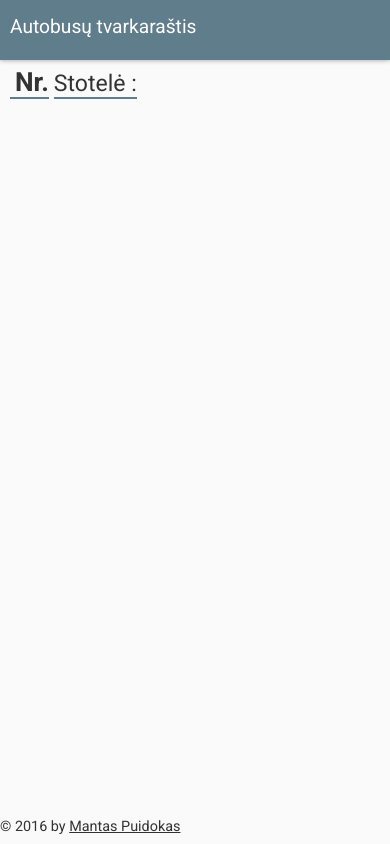
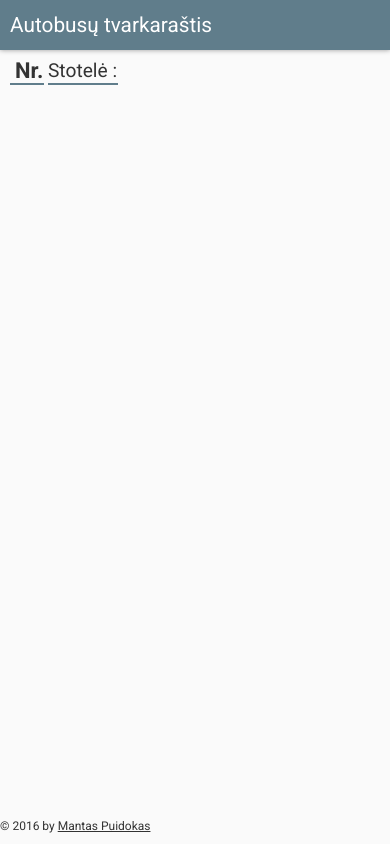
Before and after one commit to mantasdev/kedbus, a plain HTML site: page index.html in a window 390 px wide. Drawn offline with nearby package versions, Linux system fonts and the light colour scheme.

Commit message:
style changes, code optimizations

```diff
--- a/index.html
+++ b/index.html
@@ -4,14 +4,13 @@
 <head>
     <title>Kedbus Tvarkaraštis</title>
     <meta charset="UTF-8">
-    <meta name="viewport" content="width=device-width,initial-scale=1,maximum-scale=1,user-scalable=no">
+    <meta name="viewport" content="width=device-width,initial-scale=1">
     <meta name="HandheldFriendly" content="true">
     <meta name="theme-color" content="#607D8B">
     <meta name="apple-mobile-web-app-capable" content="yes">
     <meta name="mobile-web-app-capable" content="yes">
     <link rel="stylesheet" href="style.css">
     <link href='https://fonts.googleapis.com/css?family=Roboto:400,500,700,300' rel='stylesheet' type='text/css'>
-    <link href="https://fonts.googleapis.com/icon?family=Material+Icons" rel="stylesheet">
     <script src = "https://ajax.googleapis.com/ajax/libs/angularjs/1.5.5/angular.min.js"></script>
 
 </head>
@@ -19,7 +18,6 @@
     <div ng-app="timeTable" ng-controller="ngCtrl">
         <header class="header">
             <h2>{{appName}}</h2>
-            <a href="javascript:void(0)" class="hamburger-nav"><i class="material-icons ">&#xE5D2;</i></a>
             <nav class="side-nav">
 
             </nav>
--- a/style.css
+++ b/style.css
@@ -1,185 +1,186 @@
-/* line 1, C:/web/kedbus/style.scss */
 * {
+    box-sizing: border-box;
+    margin: 0;
     padding: 0;
-  margin: 0;
-  box-sizing: border-box;
-  transition: all 0.2s; }
+    -webkit-transition: all .2s;
+    transition: all .2s;
+}
 
-/* line 7, C:/web/kedbus/style.scss */
 body {
-  font-family: 'Roboto', sans-serif;
+    -webkit-font-smoothing: antialiased;
     background: #fafafa;
     color: #333;
+    font-family: Roboto, sans-serif;
     font-size: 1em;
-  -webkit-font-smoothing: antialiased; }
+}
 
-/* line 14, C:/web/kedbus/style.scss */
 a {
-  color: #333; }
+    color: #333;
+}
 
-/* line 17, C:/web/kedbus/style.scss */
-input, select:focus {
-  outline: 0; }
+input,
+select:focus {
+    outline: 0;
+}
 
-/* line 20, C:/web/kedbus/style.scss */
 .header {
-  height: 60px;
     background: #607D8B;
+    box-shadow: 0 0 5px rgba(1, 1, 1, 0.4);
     color: #fff;
+    height: 50px;
     padding: 10px;
-  box-shadow: 0 0 5px rgba(1, 1, 1, 0.4);
     position: fixed;
+    top: 0;
     width: 100%;
-  top: 0; }
+    -webkit-user-select: none;
+    -moz-user-select: none;
+    -ms-user-select: none;
+    user-select: none;
+}
 
-/* line 30, C:/web/kedbus/style.scss */
 .header h2 {
-  line-height: 1.2;
     font-weight: 400;
-  padding-top: 5px; }
+    line-height: 1;
+    padding-top: 5px;
+}
 
-/* line 35, C:/web/kedbus/style.scss */
-.hamburger-nav {
-  position: absolute;
-  cursor: pointer;
-  right: 7px;
-  top: 18px; }
+.content {
+    margin: 0 auto;
+    max-width: 700px;
+    min-height: 96vh;
+    padding-top: 50px;
+}
 
-/* line 41, C:/web/kedbus/style.scss */
-.hamburger-nav.close {
-  z-index: 10;
-  color: black;
-  right: 210px; }
+.filter-wrapper {
+    display: block;
+    margin: 7px 0;
+    padding-left: 10px;
+}
 
-/* line 46, C:/web/kedbus/style.scss */
-.hamburger-nav.close:before {
-  content: ""; }
-
-/* line 49, C:/web/kedbus/style.scss */
-.side-nav {
-  position: absolute;
-  top: 0;
-  width: 250px;
-  right: -250px;
-  height: 100vh;
-  background: #fff; }
-
-/* line 57, C:/web/kedbus/style.scss */
-.side-nav.slide {
-  box-shadow: 0 0 20px rgba(1, 1, 1, 0.3);
-  right: 0px; }
-
-/* line 61, C:/web/kedbus/style.scss */
-.content {
-  padding-top: 60px;
-  max-width: 700px;
-  margin: 0 auto;
-  min-height: 96vh; }
-
-/* line 68, C:/web/kedbus/style.scss */
-.filter-wrapper {
-  padding-left: 10px;
-  display: block;
-  margin: 7px 0; }
-
-/* line 74, C:/web/kedbus/style.scss */
 .filter-wrapper select {
+    -webkit-appearance: none;
+    background: none;
+    border: 0;
+    border-bottom: 2px solid #607D8B;
+    border-radius: 0;
+    color: inherit;
+    display: inline-block;
     font-family: inherit;
     font-size: 1.375em;
-  color: inherit;
-  display: inline-block;
-  background: none;
-  border: 0;
+    min-width: 30px;
     vertical-align: text-bottom;
-  border-bottom: 2px solid #607D8B;
-  border-radius: 0;
-  -webkit-appearance: none;
-  min-width: 30px; }
+    cursor: pointer;
+    height: 28px;
+}
+.filter-wrapper select:hover{
+    box-shadow: 0px 3px 10px rgba(0,0,0,0.2);
+}
+.filter-wrapper select:focus{
+    background-color: initial;
+}
+.filter-wrapper select.bus-select {
+    font-weight: 700;
+    padding-left: 5px;
+}
 
-/* line 88, C:/web/kedbus/style.scss */
-.filter-wrapper select.bus-select {
-  font-weight: bold;
-  padding-left: 5px; }
+.filter-wrapper select.stop-select {
+    font-size: 1.2em;
+    padding-left: 0;
+}
 
-/* line 93, C:/web/kedbus/style.scss */
-.filter-wrapper select.stop-select {
-  padding-left: 0;
-  font-size: 1.2em; }
-
-/* line 98, C:/web/kedbus/style.scss */
 .filter-wrapper .route {
     display: block;
+    opacity: 0.7;
     padding-top: 5px;
-  opacity: 0.7; }
+}
 
-/* line 103, C:/web/kedbus/style.scss */
 .time-table {
+    border-bottom: 1px solid #ccc;
     border-collapse: collapse;
+    border-top: 1px solid #ccc;
+    box-shadow: 0 4px 10px rgba(1, 1, 1, 0.05);
+    cursor: default;
     width: 100%;
-  cursor: default;
-  border-bottom: 1px solid #ccc;
-  border-top: 1px solid #ccc;
-  box-shadow: 0 4px 10px rgba(1, 1, 1, 0.05); }
+}
 
-/* line 111, C:/web/kedbus/style.scss */
 .time-table tr {
+    -webkit-animation: fade-in .3s forwards;
+    animation: fade-in .3s forwards;
     background: #fff;
-  animation: fade-in 0.3s forwards; }
+}
 
-/* line 116, C:/web/kedbus/style.scss */
 .time-table tr:nth-child(even) {
-  background: #ECEFF1; }
+    background: #ECEFF1;
+}
 
-/* line 119, C:/web/kedbus/style.scss */
-.time-table th, .time-table td {
+.time-table th,
+.time-table td {
     display: inline-block;
+    line-height: 25px;
+    min-height: 25px;
     min-width: 30px;
-  min-height: 25px;
-  line-height: 25px; }
+}
 
-/* line 125, C:/web/kedbus/style.scss */
 .time-table th {
+    border-right: 1px solid #CFD8DC;
+    padding-right: 3px;
     text-align: right;
-  border-right: 1px solid #CFD8DC;
-  padding-right: 3px; }
+    font-weight: 500;
+}
 
-/* line 130, C:/web/kedbus/style.scss */
 .time-table td {
+    font-weight: 300;
+    padding: 0 0.2em;
     text-align: center;
-  font-weight: 300; }
+}
+.time-table .special {
+    background-color: #FFF59D;
+}
 
-/* line 134, C:/web/kedbus/style.scss */
-.time-table .special {
-  background-color: #FFF59D; }
-
-/* line 137, C:/web/kedbus/style.scss */
 footer {
+    font-size: .75em;
     height: 4vh;
     line-height: 4vh;
     width: 100%;
-  font-size: 0.75em; }
+}
 
-@media screen and (max-width: 400px) {
-  /* line 145, C:/web/kedbus/style.scss */
-  body {
-    font-size: 1.2em; }
-  /* line 149, C:/web/kedbus/style.scss */
-  .header h2 {
-    font-size: 1em;
-    width: 90%;
-    overflow: hidden;
-    text-overflow: ellipsis;
-    white-space: nowrap; }
-  /* line 156, C:/web/kedbus/style.scss */
-  .filter-wrapper .stop-select {
-    max-width: 80%; } }
+@-webkit-keyframes fade-in {
+    from {
+        opacity: 0;
+        -webkit-transform: translateY(-10px);
+        transform: translateY(-10px);
+    }
+    to {
+        opacity: 1;
+        -webkit-transform: translateY(0px);
+        transform: translateY(0px);
+    }
+}
 
 @keyframes fade-in {
     from {
         opacity: 0;
-    transform: translateY(-10px); }
+        -webkit-transform: translateY(-10px);
+        transform: translateY(-10px);
+    }
     to {
         opacity: 1;
-    transform: translateY(0px); } }
-
-/*# sourceMappingURL=style.css.map */
+        -webkit-transform: translateY(0px);
+        transform: translateY(0px);
+    }
+}
+@media screen and (max-width: 400px) {
+    .header h2 {
+        font-size: 1.3em;
+        overflow: hidden;
+        text-overflow: ellipsis;
+        white-space: nowrap;
+        width: 90%;
+    }
+    .filter-wrapper .stop-select {
+        max-width: 80%;
+    }
+    .time-table{
+        font-size: 1.1em;
+    }
+}
```
Lines whose indentation alone changed are shown as unchanged.
